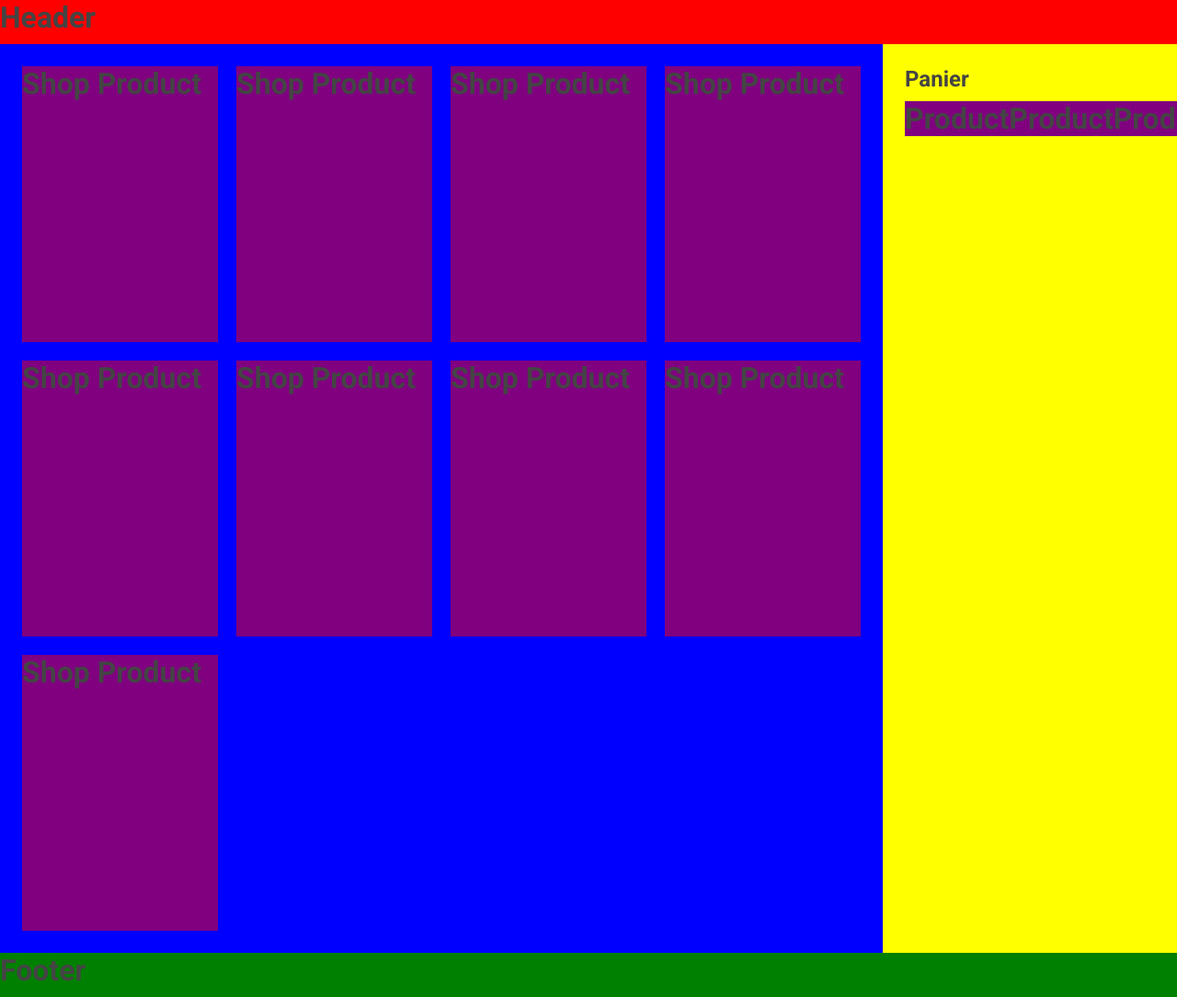
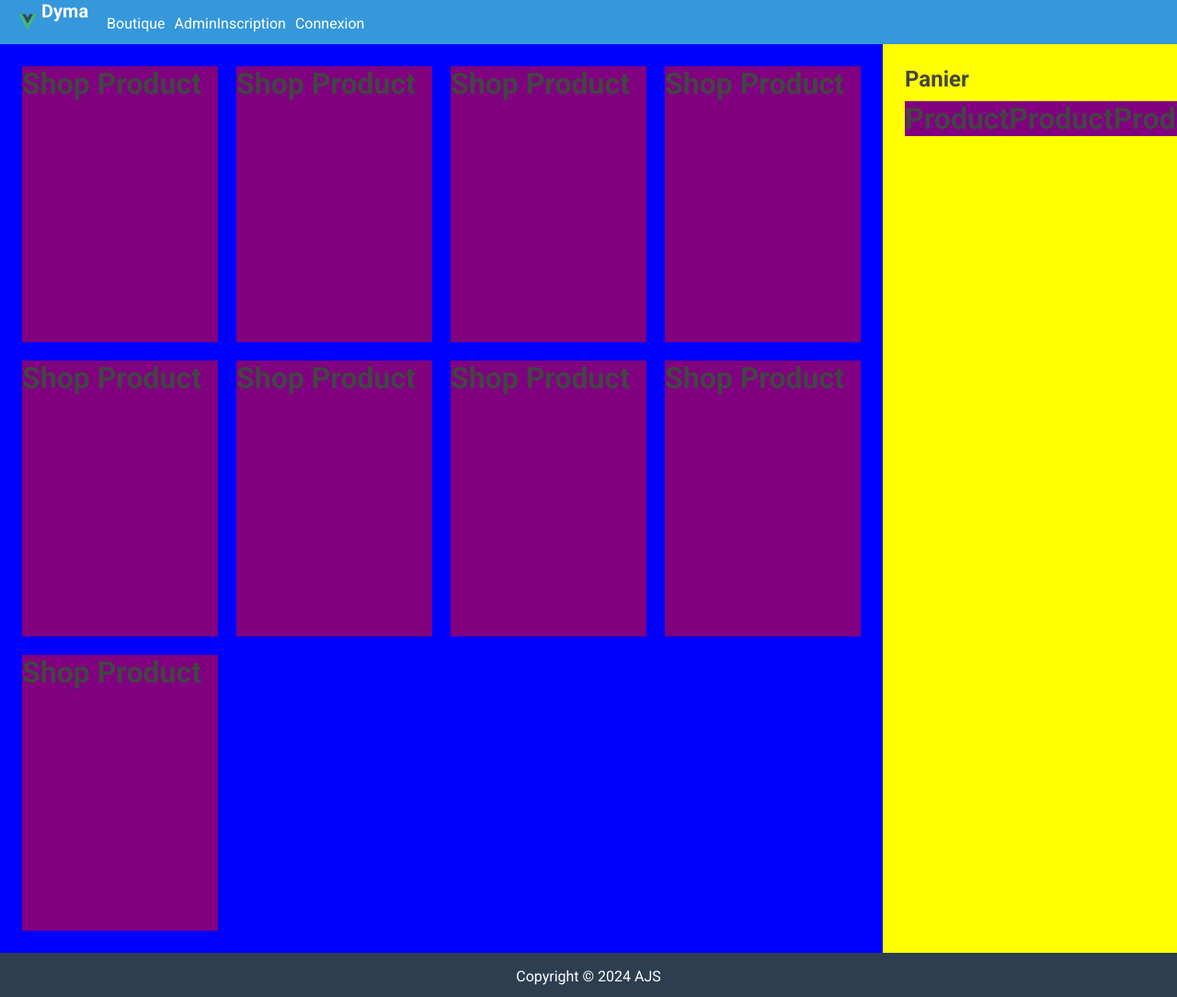
Before and after one commit to Antony-jacques/vue-ecommerce, a Vue app: page / in a window 1280 px wide. Shown: the top 1084 px of the page at 92% size. Built offline with nearby package versions, Linux system fonts and the light colour scheme.

Commit message:
header & footer

```diff
--- a/src/assets/base.scss
+++ b/src/assets/base.scss
@@ -1,12 +1,13 @@
 :root {
-  --primary: -1 #3498db;
-  --primary: -1 #2980b9;
+  --primary-1: #3498db;
+  --primary-2: #2980b9;
   --danger-1: #e74c3c;
   --danger-2: #c0392b;
   --success-1: #2ecc71;
   --success-2: #27ae60;
   --gray-1: #f6f6f6;
   --gray-2: #ddd;
+  --gray-3: #2c3e50;
   --text-color: #444;
   --text-primary-color: #ffffff;
 
@@ -92,10 +93,27 @@
   padding: 2.25rem;
 }
 
+.px-20 {
+  padding-left: 20px;
+  padding-right: 20px;
+}
+
 // margin
 
 .m-10 {
   margin: 0.75rem;
+}
+
+.mb-10 {
+  margin-bottom: 10px;
+}
+
+.mr-10 {
+  margin-right: 10px;
+}
+
+.mr-20 {
+  margin-right: 20px;
 }
 
 .m-20 {
--- a/src/components/Footer.vue
+++ b/src/components/Footer.vue
@@ -1,9 +1,14 @@
 <script setup lang="ts"></script>
 
 <template>
-  <footer>
-    <h1>Footer</h1>
+  <footer class="d-flex flex-row justify-content-center align-items-center">
+    <p>Copyright © 2024 AJS</p>
   </footer>
 </template>
 
-<style lang="scss" scoped></style>
+<style lang="scss" scoped>
+footer {
+  background-color: var(--gray-3);
+  color: var(--text-primary-color);
+}
+</style>
--- a/src/components/Header.vue
+++ b/src/components/Header.vue
@@ -1,9 +1,43 @@
 <script setup lang="ts"></script>
 
 <template>
-  <header>
-    <h1>Header</h1>
+  <header class="px-20 d-flex flex-row align-items-center">
+    <a href="#" class="d-flex flex-row align-items-center mr-20">
+      <img src="../assets/logo.svg" />
+      <span class="logo">Dyma</span>
+    </a>
+    <ul class="d-flex flex-row flex-fill">
+      <li class="mr-10">
+        <a href="#">Boutique</a>
+      </li>
+      <li>
+        <a href="#">Admin</a>
+      </li>
+    </ul>
+    <ul class="d-flex flex-row">
+      <li class="mr-10">
+        <a href="#">Inscription</a>
+      </li>
+      <li>
+        <a href="#">Connexion</a>
+      </li>
+    </ul>
   </header>
 </template>
 
-<style lang="scss" scoped></style>
+<style lang="scss" scoped>
+header {
+  background-color: var(--primary-1);
+  a {
+    color: var(--text-primary-color);
+    img {
+      width: 20px;
+      margin-right: 5px;
+    }
+    .logo {
+      font-weight: 700;
+      font-size: 20px;
+    }
+  }
+}
+</style>
```
